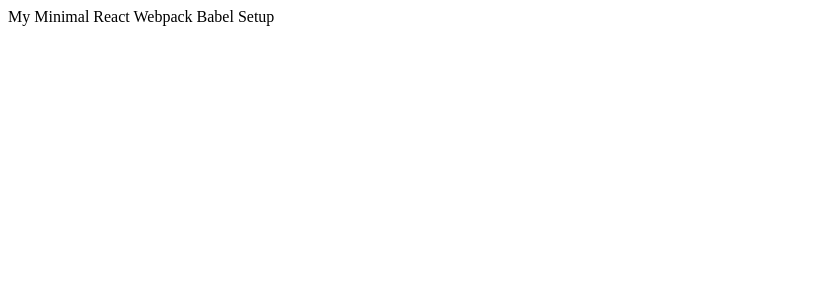
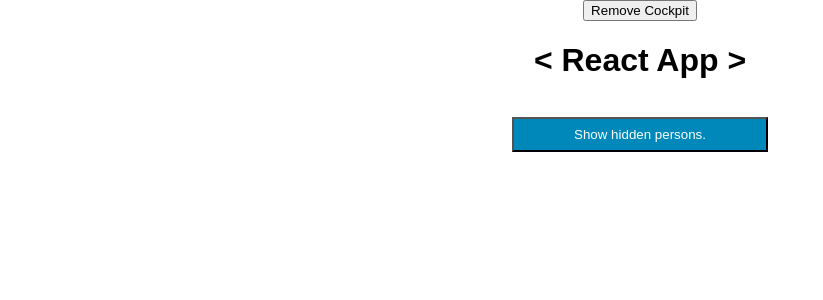
Before and after one commit to ian93/react-zero, a React app: page / in a window 1280 px wide. Shown: the top 300 px of the page, without its empty margins (0-823 px from the left). Built offline with nearby package versions, Linux system fonts and the light colour scheme; the HTML template or start-up script is replaced by a standard one.

Commit message:
feat: ESLint(airbnb rules), css-loader, style-loader, ...etc configured
temporary closed partial eslint rules
adjust webpack.config.js for eslint/babel-classProperty/css-loader/style-loader
installed @babel/plugin-proposal-class-properties
downgraded babel-eslint eslint-plugin-flowtype

```diff
--- /dev/null
+++ b/src/components/Cockpit/Cockpit.css
@@ -0,0 +1,28 @@
+.red {
+  color: #f00;
+}
+
+.bold {
+  font-weight: bold;
+}
+
+.Cockpit button {
+  width: 20%;
+  padding: 8px;
+  margin-top: 16px;
+  background-color: #08b;
+  color: #fff;
+  cursor: pointer;
+}
+
+.Cockpit button:hover {
+  background-color: #0b6;
+}
+
+.Cockpit button.Red {
+  background-color: #f22;
+}
+
+.Cockpit button.Red:hover {
+  background-color: #b00;
+}
--- /dev/null
+++ b/src/components/Cockpit/Cockpit.jsx
@@ -0,0 +1,29 @@
+import React from 'react';
+
+import classes from './Cockpit.css';
+
+const cockpit = (props) => {
+  let btnClass = '';
+  let btnText = 'Show hidden persons.';
+  if (props.showPersons) {
+    btnClass = classes.Red;
+    btnText = 'Hide persons.';
+  }
+
+  return (
+    <div className="Cockpit">
+      <h1>{ props.title }</h1>
+      <div>
+        <button
+          type="button"
+          className={btnClass}
+          onClick={props.clicked}
+        >
+          { btnText }
+        </button>
+      </div>
+    </div>
+  );
+};
+
+export default React.memo(cockpit);
--- /dev/null
+++ b/src/components/Persons/Person/Person.css
@@ -0,0 +1,14 @@
+.Person {
+  width: 60%;
+  margin: 16px auto;
+  border: 1px solid #ddd;
+  box-shadow: 0 2px 3px #aaa;
+  padding: 16px;
+  text-align: center;
+}
+
+@media (min-width: 500px) {
+  .Person {
+      width: 450px;
+  }
+}
--- /dev/null
+++ b/src/components/Persons/Person/Person.jsx
@@ -0,0 +1,27 @@
+import React from 'react';
+
+import classes from './Person.css';
+
+const person = (props) => {
+  // const prob = Math.random();
+  // if (prob > 0.8) {
+  //     throw new Error('Something wrong.');
+  // }
+  console.log('[Person.js] rendering Person');
+
+  return (
+    <div className="Person">
+      <p onClick={props.click}>
+        I&apos;m&nbsp;
+        { props.name }
+        , and I&apos;m&nbsp;
+        { props.age }
+        &nbsp;years old!
+      </p>
+      <p>{ props.children }</p>
+      <input type="text" onChange={props.change} value={props.name} />
+    </div>
+  );
+};
+
+export default person;
--- /dev/null
+++ b/src/components/Persons/Persons.jsx
@@ -0,0 +1,51 @@
+import React, { Component } from 'react';
+
+import Person from './Person/Person';
+
+class Persons extends Component {
+  // static getDerivedStateFromProps(props, state) {
+  //     console.log('[Persons.js] getDerivedStateFromProps', props);
+  //     return state;
+  // }
+
+  // // or use PureComponent for automaticly check all the props
+  // shouldComponentUpdate(nextProps, nextState) {
+  //     console.log('[Persons.js] shouldComponentUpdate');
+  //     return (
+  //         nextProps.persons === this.props.persons ||
+  //         nextProps.clicked !== this.props.persons ||
+  //         nextProps.changed !== this.props.persons
+  //         ) ? false : true;
+  // }
+
+  // componentDidUpdate(prevProps, prevState, snapshot) {
+  //   console.log('[Persons.js] componentDidUpdate');
+  //   console.log(snapshot);
+  // }
+
+  // componentWillUnmount() {
+  //   console.log('[Persons.js] componentWillUnmount');
+  // }
+
+  // getSnapshotBeforeUpdate(prevProps, prevState) {
+  //   this.console.log('[Persons.js] getSnapshotsBeforeUpdate');
+  //   return { message: 'Snapshot!' };
+  // }
+
+  render() {
+    console.log('[Persons.js] rendering Persons ...');
+    return (
+      this.props.persons.map((person, index) => (
+        <Person
+          key={index}
+          name={person.name}
+          age={person.age}
+          click={() => { this.props.clicked(index); }}
+          change={(event) => { this.props.changed(event, person.id); }}
+        />
+      ))
+    );
+  }
+}
+
+export default Persons;
--- /dev/null
+++ b/src/containers/App.css
@@ -0,0 +1,3 @@
+.App {
+  text-align: center;
+}
--- a/src/containers/App.jsx
+++ b/src/containers/App.jsx
@@ -0,0 +1,99 @@
+import React, { Component } from 'react';
+
+import Cockpit from '../components/Cockpit/Cockpit';
+import Persons from '../components/Persons/Persons';
+
+import classes from './App.css';
+
+class App extends Component {
+  constructor(props) {
+    super(props);
+    console.log('[App.js] constructor');
+  }
+
+  state = {
+    persons: [
+      { id: 0, name: 'Max', age: 29 },
+      { id: 1, name: 'Ian', age: 30 },
+      { id: 2, name: 'Joe', age: 25 },
+    ],
+    showPersons: false,
+    showCockpit: true,
+  }
+
+  // static getDerivedStateFromProps(props, state) {
+  //   console.log('[App.js] getDerivedStateFromProps', props);
+  //   return state;
+  // }
+
+  // componentDidMount() {
+  //   console.log('[App.js] componentDidMount');
+  // }
+
+  // shouldComponentUpdate(nextProps, nextState) {
+  //   console.log('[App.js] shouldComponentUpdate');
+  //   return true;
+  // }
+
+  // componentDidUpdate() {
+  //   console.log('[App.js] componentDidUpdate');
+  // }
+
+  deletePersonHandler = (personIndex) => {
+    const persons = [...this.state.persons];
+    persons.splice(personIndex, 1);
+
+    this.setState({ persons });
+  }
+
+  nameChangedHandler = (event, personId) => {
+    const personIndex = this.state.persons.findIndex(person => person.id === personId);
+    const person = { ...this.state.persons[personIndex] };
+
+    person.name = event.target.value;
+    const persons = [...this.state.persons];
+    persons[personIndex] = person;
+
+    this.setState({ persons });
+  }
+
+  togglePersonsHandler = () => {
+    const boo = this.state.showPersons;
+
+    this.setState({ showPersons: !boo });
+  }
+
+  render() {
+    let persons = null;
+    if (this.state.showPersons) {
+      persons = (
+        <Persons
+          persons={this.state.persons}
+          clicked={this.deletePersonHandler}
+          changed={this.nameChangedHandler}
+        />
+      );
+    }
+    let cockpit = null;
+    if (this.state.showCockpit) {
+      cockpit = (
+        <Cockpit
+          showCockpit={this.state.showCockpit}
+          title={this.props.appTitle}
+          showPersons={this.state.showPersons}
+          clicked={this.togglePersonsHandler}
+        />
+      );
+    }
+
+    return (
+      <div className="App">
+        <button type="button" onClick={() => { this.setState({ showCockpit: false }); }}>Remove Cockpit</button>
+        { cockpit }
+        { persons }
+      </div>
+    );
+  }
+}
+
+export default App;
--- /dev/null
+++ b/src/index.css
@@ -0,0 +1,5 @@
+body {
+  margin: 0;
+  padding: 0;
+  font-family: sans-serif;
+}
--- a/src/index.jsx
+++ b/src/index.jsx
@@ -1,11 +1,13 @@
 import React from 'react';
 import ReactDOM from 'react-dom';
+import App from './containers/App';
+import './index.css';
 
 const title = 'My Minimal React Webpack Babel Setup';
 
 ReactDOM.render(
-  <div>{title}</div>,
-  document.getElementById('app'),
+  <App appTitle="&lt; React App &gt;" />,
+  document.getElementById('App'),
 );
 
 module.hot.accept();
--- a/webpack.config.js
+++ b/webpack.config.js
@@ -6,9 +6,24 @@
   module: {
     rules: [
       {
-        test: /\.(js|jsx)$/,
-        exclude: /node_modules/,
-        use: ['babel-loader'],
+        test: /\.jsx$/,
+        loader: 'babel-loader',
+        options: {
+          presets: [
+            '@babel/preset-env',
+            '@babel/react',
+            { plugins: ['@babel/plugin-proposal-class-properties'] },
+          ],
+        },
+      },
+      {
+        test: /\.js$/,
+        loader: 'babel-loader',
+        exclude: '/node_modules',
+      },
+      {
+        test: /\.css$/,
+        loader: ['style-loader', 'css-loader'],
       },
     ],
   },
```
Also changed, not shown: package.json (+5 -2 lines), .eslintrc.js, 3 other files (tests, documents, lock files or other folders).
